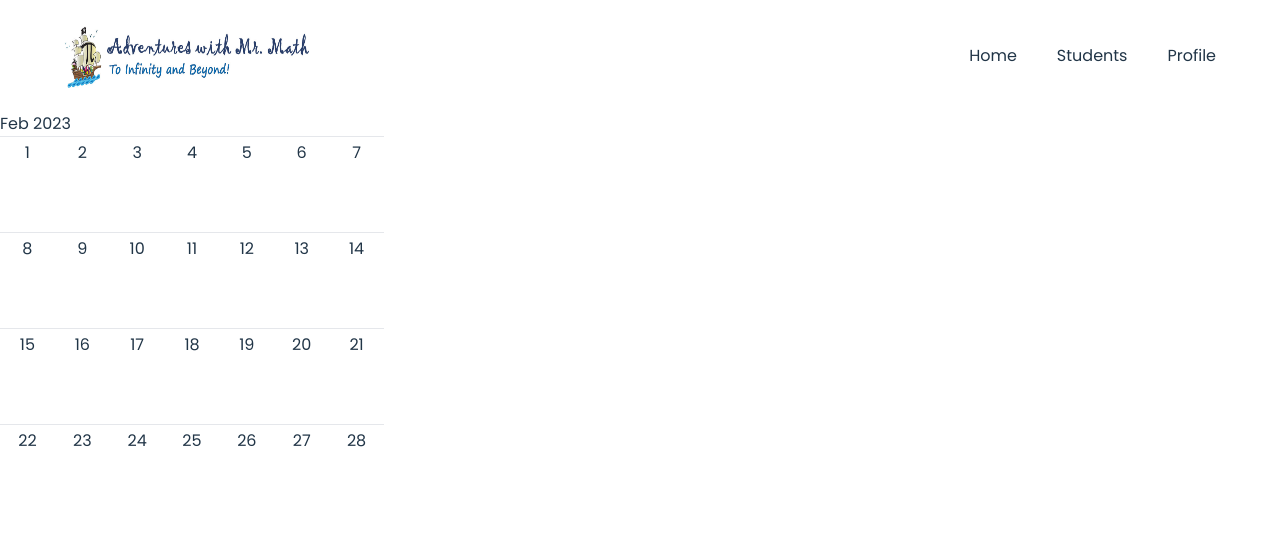
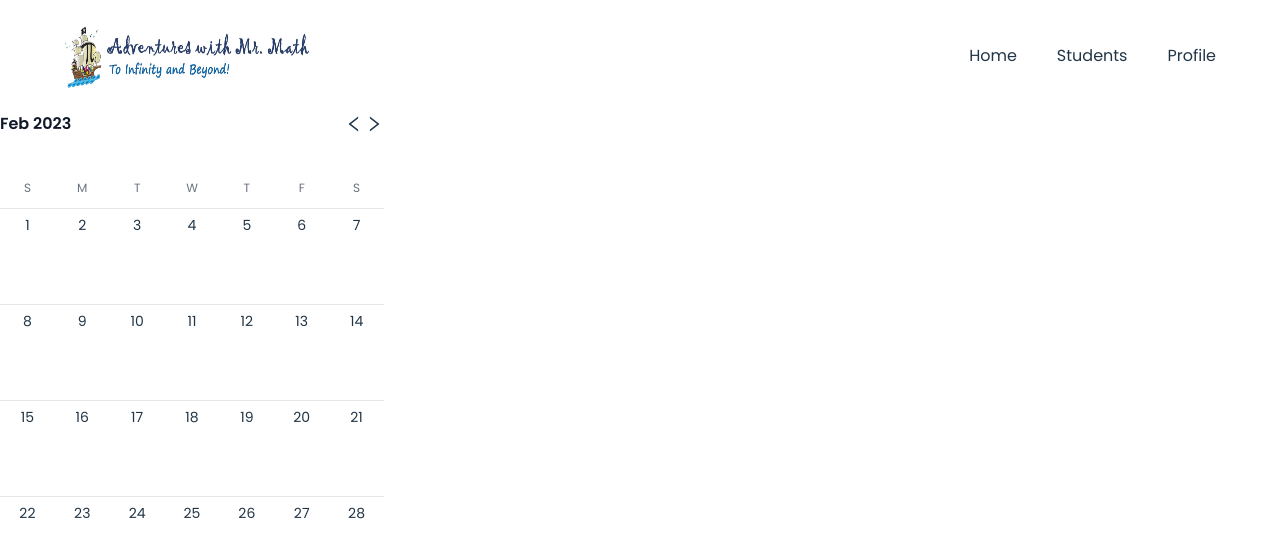
Before and after one commit to dane-dalton/schedule-demo, a React (Vite) app: page / in a window 1280 px wide. Shown: the top 558 px of the page. Built offline with nearby package versions, Linux system fonts and the light colour scheme.

Commit message:
install react-icons, use forward and backward arrow for month changing interactions, labels for each day of month

```diff
--- a/package.json
+++ b/package.json
@@ -11,7 +11,8 @@
   "dependencies": {
     "date-fns": "^2.29.3",
     "react": "^18.2.0",
-    "react-dom": "^18.2.0"
+    "react-dom": "^18.2.0",
+    "react-icons": "^4.7.1"
   },
   "devDependencies": {
     "@types/react": "^18.0.26",
--- a/src/components/Calendar.jsx
+++ b/src/components/Calendar.jsx
@@ -1,5 +1,6 @@
 import React from 'react'
 import { eachDayOfInterval, endOfMonth, format, startOfMonth, startOfToday } from 'date-fns'
+import { AiOutlineRight, AiOutlineLeft } from 'react-icons/ai'
 
 function Calendar() {
   let today = startOfToday()
@@ -8,10 +9,34 @@ function Calendar() {
 
   return (
     <div>
-      <h1>
+      <div>
+        <div className='w-96 flex items-center'>
+          <h2 className='flex-auto font-semibold text-gray-900'>
             {format(today, 'MMM yyyy')}
-      </h1>
-      <div className='w-96 h-96 grid grid-cols-7'>
+          </h2>
+          <button>
+            <span className='sr-only'>Previous month</span>
+            <AiOutlineLeft className='w-5 h-5' aria-hidden='true' />
+          </button>
+          <button>
+            <span className='sr-only'>Previous month</span>
+            <AiOutlineRight className='w-5 h-5' aria-hidden='true' />
+          </button>
+        </div>
+        <div>
+          <div className='w-96 grid grid-cols-7 mt-10 text-xs leading-6 text-center text-gray-500'>
+            <div>S</div>
+            <div>M</div>
+            <div>T</div>
+            <div>W</div>
+            <div>T</div>
+            <div>F</div>
+            <div>S</div>
+          </div>
+        </div>
+      </div>
+
+      <div className='w-96 h-96 mt-2 text-sm grid grid-cols-7'>
         {newDays.map((day, dayIdx) => (
           <div
             key={day.toString()}
```
Also changed, not shown: 1 other file (tests, documents, lock files or other folders). Lines whose indentation alone changed are shown as unchanged.
